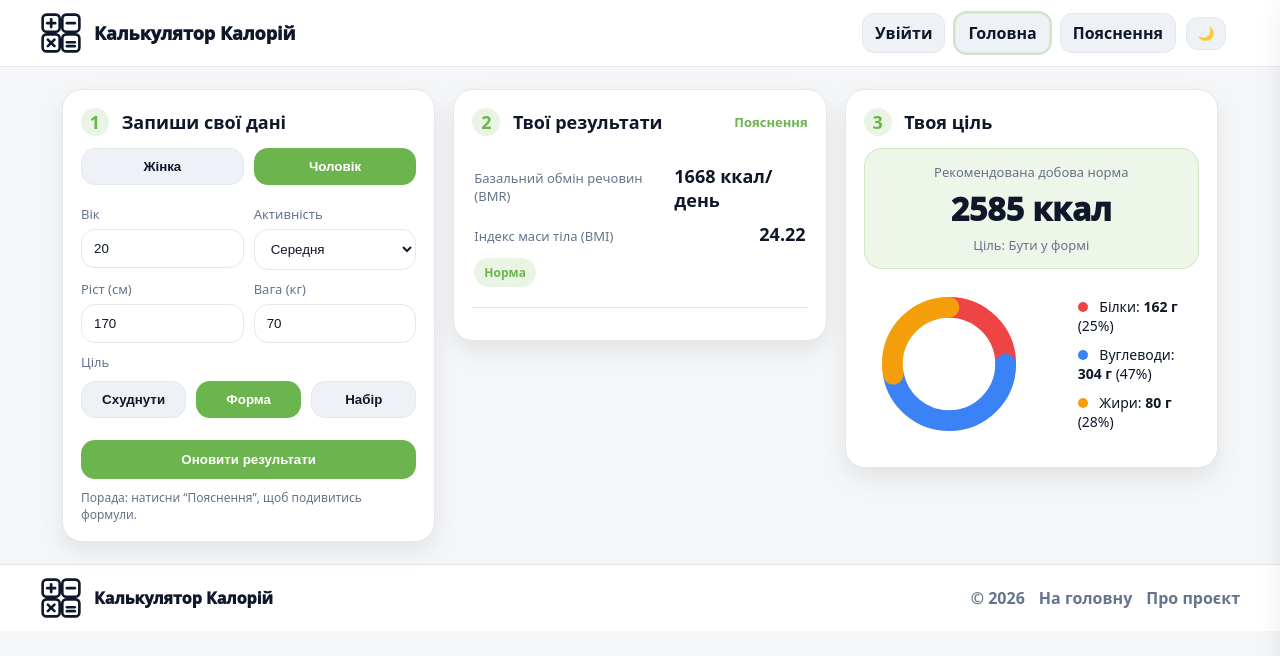
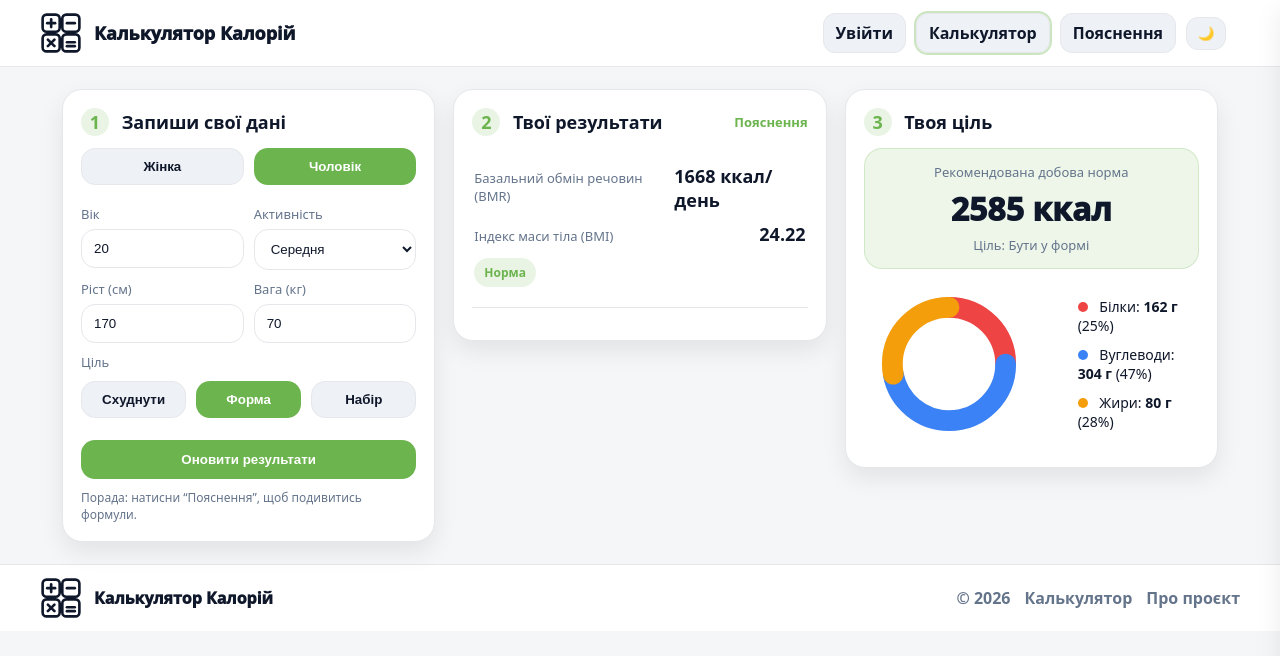
Before and after one commit to SergeyYevstratov/calorie-calculator-vue, a Vue app: page / in a window 1280 px wide. Shown: the top 656 px of the page. Built offline with nearby package versions, Linux system fonts and the light colour scheme.

Commit message:
Оновлено App.vue

```diff
--- a/src/App.vue
+++ b/src/App.vue
@@ -16,7 +16,7 @@
         <!-- desktop/tablet nav -->
         <nav class="nav desktopNav">
           <RouterLink to="/auth" class="navbtn" v-if="!user">Увійти</RouterLink>
-          <RouterLink to="/" class="navbtn">Головна</RouterLink>
+          <RouterLink to="/" class="navbtn">Калькулятор</RouterLink>
           <RouterLink to="/info" class="navbtn">Пояснення</RouterLink>
 
           <button
@@ -96,7 +96,7 @@
         <!-- ПРАВОРУЧ: 2026 -> На головну -> Про проєкт -->
         <div class="footerNav">
           <span class="copy">© 2026</span>
-          <RouterLink class="fLink" to="/">На головну</RouterLink>
+          <RouterLink class="fLink" to="/">Калькулятор</RouterLink>
           <RouterLink class="fLink" to="/about">Про проєкт</RouterLink>
         </div>
       </div>
```
